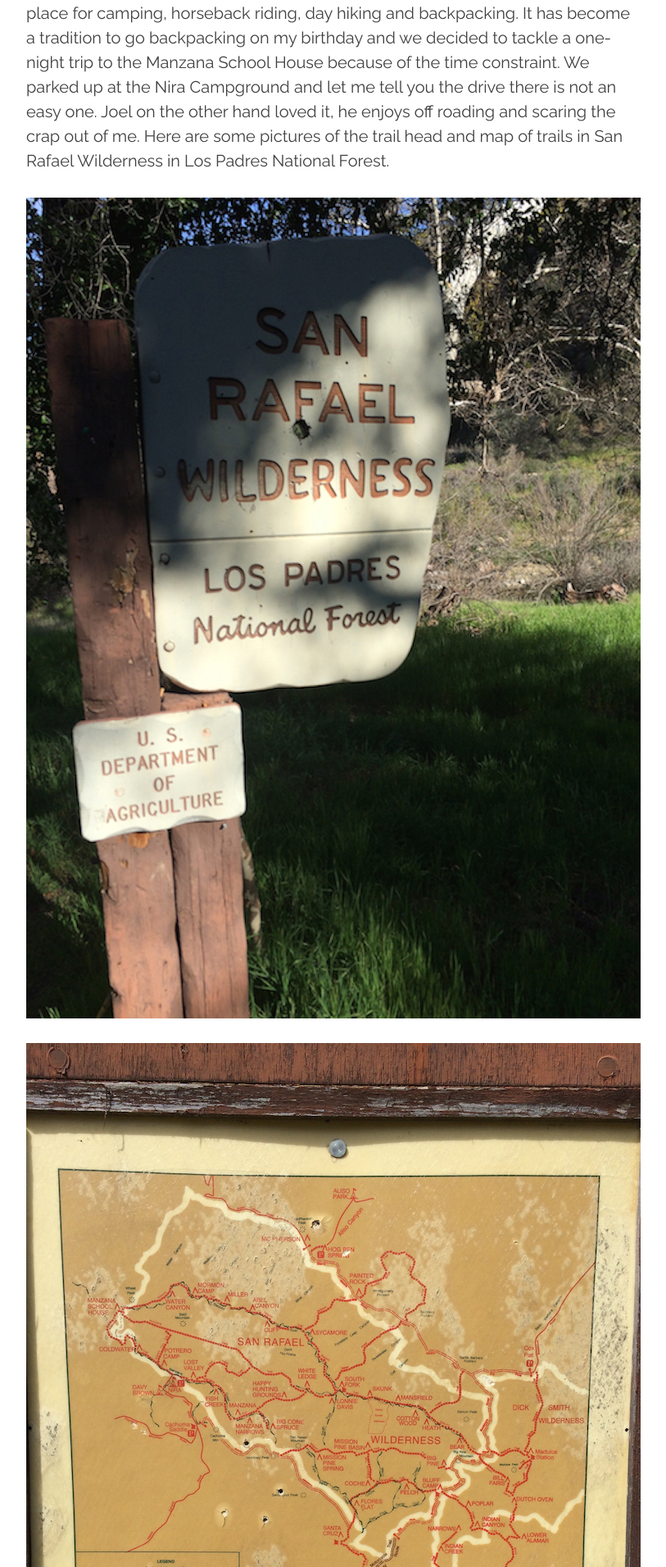
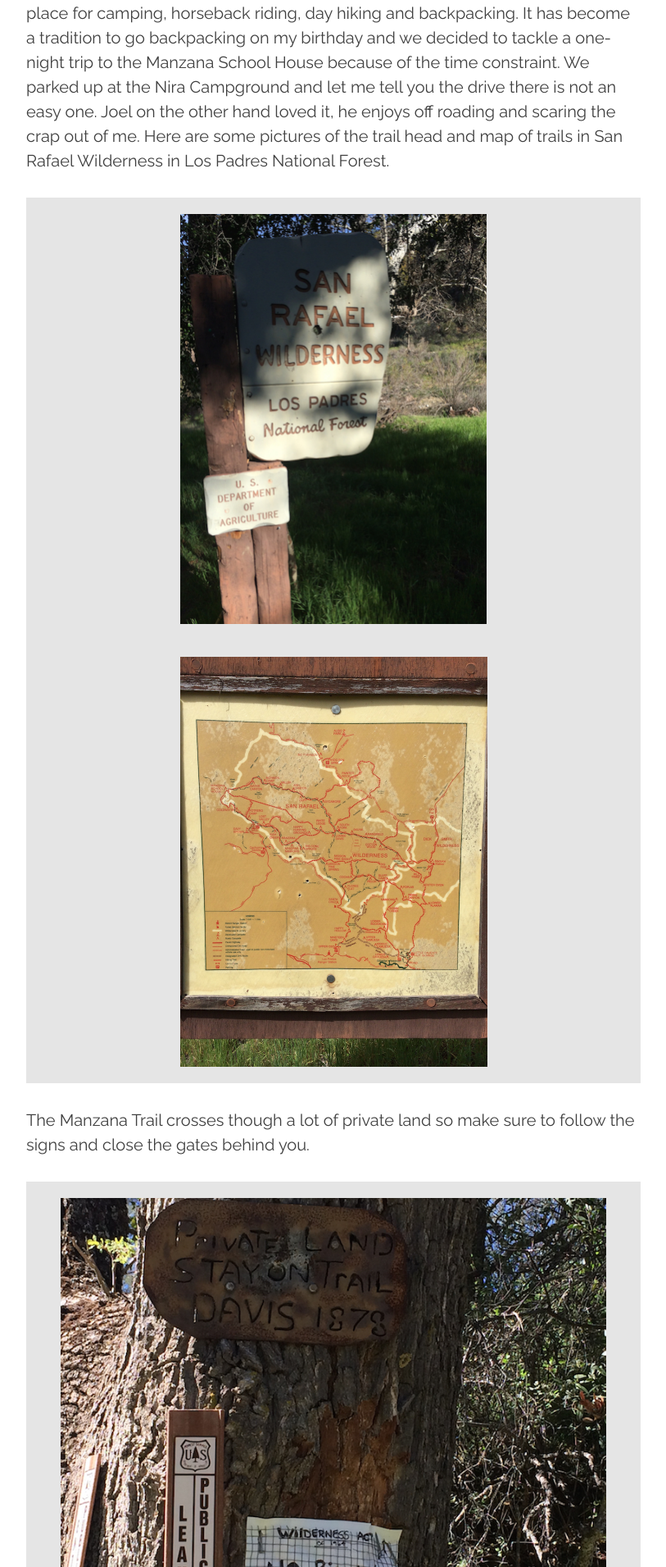
Before and after one commit to Topophi/topophi.github.io, a Jekyll site: the page built from _posts/2015-03-27-manzana-school-house.markdown, in a window 1280 px wide. Shown: the part 954-2865 px from the top of the page at 82% size, without its empty margins (233-1046 px from the left). Built offline with Jekyll 4.4.1, drawn with Linux system fonts in a browser that asks for light colours; nearby versions of some CDN libraries.

Commit message:
better sizing for photos

```diff
--- a/_posts/2015-03-27-manzana-school-house.markdown
+++ b/_posts/2015-03-27-manzana-school-house.markdown
@@ -20,41 +20,74 @@
 It has become a tradition to go backpacking on my birthday and we decided to tackle a one-night trip to the Manzana School House because of the time constraint. We parked up at the Nira Campground and let me tell you the drive there is not an easy one. Joel on the other hand loved it, he enjoys off roading and scaring the crap out of me. Here are some pictures of the trail head and map of trails in San Rafael Wilderness in Los Padres National Forest.
 </p>
 
-<img src="{{ site.baseurl }}/img/2015-03/IMG_1165.jpg" alt="San Rafael Wilderness Sign Los Padres National Forest Santa Barabra Hikes">
-<br/>
-<img src="{{ site.baseurl }}/img/2015-03/IMG_1285.jpg" alt="Map of San Rafael Hikes Los Padres National Forest Santa Barabra Hikes">
-
+<div class="image-block">
+  <img src="{{ site.baseurl }}/img/2015-03/IMG_1165.jpg" alt="San Rafael Wilderness Sign Los Padres National Forest Santa Barabra Hikes">
+</div>
+<div class="image-block">
+  <img src="{{ site.baseurl }}/img/2015-03/IMG_1285.jpg" alt="Map of San Rafael Hikes Los Padres National Forest Santa Barabra Hikes">
+</div>
 <p> The Manzana Trail crosses though a lot of private land so make sure to follow the signs and close the gates behind you.</p>
 
-<img src="{{ site.baseurl }}/img/2015-03/IMG_1174.jpg" alt="Private Land Sign Manzana School House Trail Santa Barabra Hikes">
+
+<div class="image-block">
+  <img src="{{ site.baseurl }}/img/2015-03/IMG_1174.jpg" alt="Private Land Sign Manzana School House Trail Santa Barabra Hikes">
+</div>
 
 <p>The Mazana Trail was flat most of the way the most challanging part was trying to keep my boots dry when crossing the 15+ creek crossings. I made it most of the way staying dry then...darn it, i got them wet when there was a creek 3ft deep. But the show must go on. Now, with squeeky boots we contnued down the trail making sure to stock up on water because we heard the Manazana School House Camp Ground only had one  small streem left. The only reason we knew about the streem was because of a passing hiker in the begining of the trip let us know. So bring a water filter or some sourse to clean the water</p>
-<img src="{{ site.baseurl }}/img/2015-03/IMG_1175.jpg" alt="Manzana Creek Duck Santa Barabra Hikes">
+
+<div class="image-block">
+  <img src="{{ site.baseurl }}/img/2015-03/IMG_1175.jpg" alt="Manzana Creek Duck Santa Barabra Hikes">
+</div>
 
 <p>Seven miles into the trail you will find Dabney Cabin which is now a National Landmark.  The cabin as a old hunting lodge and now is a Santa Barbara historic landmark. They have a book for you to sign and it is fun reading the ghost stories about the hatchet man. Oooooooh...spooky</p>
-<img src="{{ site.baseurl }}/img/2015-03/IMG_1178.jpg" alt="Dabney Cabin Manzana School House Trail Santa Barabra Hikes">
+
+<div class="image-block">
+  <img src="{{ site.baseurl }}/img/2015-03/IMG_1178.jpg" alt="Dabney Cabin Manzana School House Trail Santa Barabra Hikes">
+</div>
 
 <p>Besides the million flies attacking your face, the trail was beautiful, full of purple and yellow wild flowers, healthy green grass and graceful flowing creeks. We also came across some wild donkeys and horses, don't worry they are harmless.
-</p><img src="{{ site.baseurl }}/img/2015-03/IMG_1185.jpg" alt="Wild Donkey Manzana School House Trail Santa Barabra Hikes">
-<br/>
-<img src="{{ site.baseurl }}/img/2015-03/IMG_1167.jpg" alt="Backpacker Manzana School House Trail Santa Barabra Hikes">
+</p>
+
+<div class="image-block">
+  <img src="{{ site.baseurl }}/img/2015-03/IMG_1185.jpg" alt="Wild Donkey Manzana School House Trail Santa Barabra Hikes">
+</div>
+
+<div class="image-block">
+  <img src="{{ site.baseurl }}/img/2015-03/IMG_1167.jpg" alt="Backpacker Manzana School House Trail Santa Barabra Hikes">
+</div>
 
 <p>We got to the campsite around 1pm, dropped our packs, and started searching for the streem our fellow hiker told us about. But, before anything we had to check out the Manzana School House.  It was awesome going inside and seeing the chalk board, small windows and high barn like ceilings. Imagianing what it would be like to be in such a small class and looking out the window watching the wind blow through the trees.  Can you imagine what it would be like to live in the middle of the wilderness? Some history about the Manzana School House, it was last used around 1901 when there was a small community living in the area. Once the Sisquoc River dried out, they had no choice and were forced to leave.</p>
-<img src="{{ site.baseurl }}/img/2015-03/IMG_1207.jpg" alt="Manzana Schhol House Building Manzana School House Trail Santa Barabra Hikes">
+
+<div class="image-block">
+  <img src="{{ site.baseurl }}/img/2015-03/IMG_1207.jpg" alt="Manzana Schhol House Building Manzana School House Trail Santa Barabra Hikes">
+</div>
 
 <p>The search for water was on but unfortunatly, no luck. The campsite was very well taken care, picnic tables, fire pits, and an outhouse facing the riverbed if you’re feeling risky, but no water.  It was a good thing we stocked up at the last creek which was about a mile and a half back. So, if you are going to camp be sure to stock up. Walking the dry river bed was a fun experience. The cracks in the sand were fascinating. </p>
-<img src="{{ site.baseurl }}/img/2015-03/IMG_1197.jpg" alt="Sisquoc Dry River bed Santa Barabra Hikes Manazana School House Campground">
-<br/>
-<img src="{{ site.baseurl }}/img/2015-03/IMG_1190.jpg" alt="Hiker looking for water Manazana School House Campground Santa Barabra Hikes">
+
+<div class="image-block">
+  <img src="{{ site.baseurl }}/img/2015-03/IMG_1197.jpg" alt="Sisquoc Dry River bed Santa Barabra Hikes Manazana School House Campground">
+</div>
+
+<div class="image-block">
+  <img src="{{ site.baseurl }}/img/2015-03/IMG_1190.jpg" alt="Hiker looking for water Manazana School House Campground Santa Barabra Hikes">
+</div>
 <p>Once we were done searching for water, and exploring the site it was time to start a fire, watch the sun set and dinner. Whats for dinner you ask... Mac and Cheese with sundried tomatos, kielbasa and of course cholula.(hold for recipe in next blog) Food in the backcountry is AMAZING and guilt free because you just hiked 8 miled with 40lbs on your back. So no worries. And by the way, thats is choulula in a NyQuil container for zero spills. </p>
-<img src="{{ site.baseurl }}/img/2015-03/IMG_1215.jpg" alt="Manzana School House Campground Fire Pit Boots Socks Pine cones Santa Barabra Hikes">
-<br/>
-<img src="{{ site.baseurl }}/img/2015-03/IMG_1239.jpg" alt="Hiker looking for water Manazana School House Campground Santa Barabra Hikes">
+
+<div class="image-block">
+  <img src="{{ site.baseurl }}/img/2015-03/IMG_1215.jpg" alt="Manzana School House Campground Fire Pit Boots Socks Pine cones Santa Barabra Hikes">
+</div>
+<div class="image-block">
+  <img src="{{ site.baseurl }}/img/2015-03/IMG_1239.jpg" alt="Hiker looking for water Manazana School House Campground Santa Barabra Hikes">
+</div>
 
 <p>Being the hardcore backpackers we are we decided to hit the Hurricane Deck Trail on the way home. Huricane Deck is Up 3000 feet in 4.2 miles where we hit Potrero Canyon Traill which it down 2.9 miles to the Manzana Creek Trail and lastly 1.3 miles back to Nira Cam Ground where we were parked.  The map was deciving because we had no idea we would be climbing up and down 20 peaks untill we hit the sign were the two trails meet. Thank goodness for the sign, as you can see below it didn’t say much….but we were happy when we saw it. There is also a picture of hurrican deck in the back, as you can see there are alot of small peaks. It was good times though, we laughed because after every one we were sure that it was the last one untill Potreo, but it wasn't. </p>
-<img src="{{ site.baseurl }}/img/2015-03/IMG_1271.jpg" alt="Hurrican Deck Potrero Canyon Trail Los Padres National Forest San Rafael Wilderness Santa Barabra Hikes">
-<br/>
-<img src="{{ site.baseurl }}/img/2015-03/IMG_1275.jpg" alt="Hurricane Deck San Rafael Wilderness Los Padres National Forest Santa Barabra Hikes">
+
+<div class="image-block">
+  <img src="{{ site.baseurl }}/img/2015-03/IMG_1271.jpg" alt="Hurrican Deck Potrero Canyon Trail Los Padres National Forest San Rafael Wilderness Santa Barabra Hikes">
+</div>
+<div class="image-block">
+  <img src="{{ site.baseurl }}/img/2015-03/IMG_1275.jpg" alt="Hurricane Deck San Rafael Wilderness Los Padres National Forest Santa Barabra Hikes">
+</div>
 
 <p>Overall this was an awesome experience and if you either take the Manzana Creek Trail round trip, or decided to take Hurricane Deck back you will be happy you were there.
 
--- a/css/clean-blog.css
+++ b/css/clean-blog.css
@@ -389,6 +389,15 @@
   background-color: #404040;
   cursor: not-allowed;
 }
+.image-block {
+  width: 100%;
+  background-color: rgba(0, 0, 0, 0.1);
+  padding: 20px;
+}
+.image-block img {
+  margin: auto;
+  max-height: 500px;
+}
 ::-moz-selection {
   color: white;
   text-shadow: none;
```
Also changed, not shown: less/clean-blog.less (+11 -0 lines), css/clean-blog.min.css.
